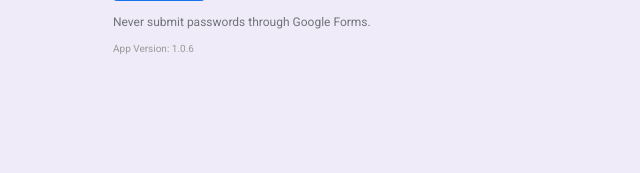
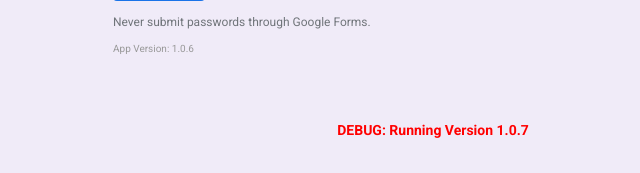
Before and after one commit to detective01-tech/secure-form-app, a Flask app: page / in a window 1280 px wide. Shown: the part 1159-1332 px from the top of the page, without its empty margins (207-847 px from the left). Before the commit the page ends 1213 px from the top, so only its background shows below. Run offline with Flask 3, Linux system fonts and the light colour scheme; some libraries are stand-ins or nearby versions.

Commit message:
Fix: Force script refresh with versioning and improve error clarity

```diff
--- a/app.py
+++ b/app.py
@@ -22,7 +22,7 @@ app.config.from_object(Config)
 Config.init_app(app)
 
 # Version for tracking
-APP_VERSION = "1.0.6"
+APP_VERSION = "1.0.7"
 
 # Initialize extensions
 db.init_app(app)
@@ -89,8 +89,8 @@ with app.app_context():
 
 @app.route('/')
 def index():
-    """Render the main form page"""
-    return render_template('index.html')
+    """Render the main form page with version for cache busting"""
+    return render_template('index.html', version=APP_VERSION)
 
 @app.route('/favicon.ico')
 def favicon():
@@ -176,8 +176,10 @@ def submit_form():
 
         # If there are validation errors, return them
         if errors:
+            logger.warning(f"Validation errors in submission: {errors}")
             return jsonify({
                 'success': False,
+                'error': 'Form validation failed. Please check the highlighted fields.',
                 'errors': errors
             }), 400
 
--- a/templates/index.html
+++ b/templates/index.html
@@ -141,7 +141,11 @@
         <p>Processing securely...</p>
     </div>
 
-    <script src="{{ url_for('static', filename='js/main.js') }}"></script>
+    <p style="text-align: center; color: #ff0000; font-weight: bold; margin-bottom: 20px; font-size: 14px;">
+        DEBUG: Running Version {{ version }}
+    </p>
+
+    <script src="{{ url_for('static', filename='js/main.js') }}?v={{ version }}"></script>
 </body>
 
 </html>
```
